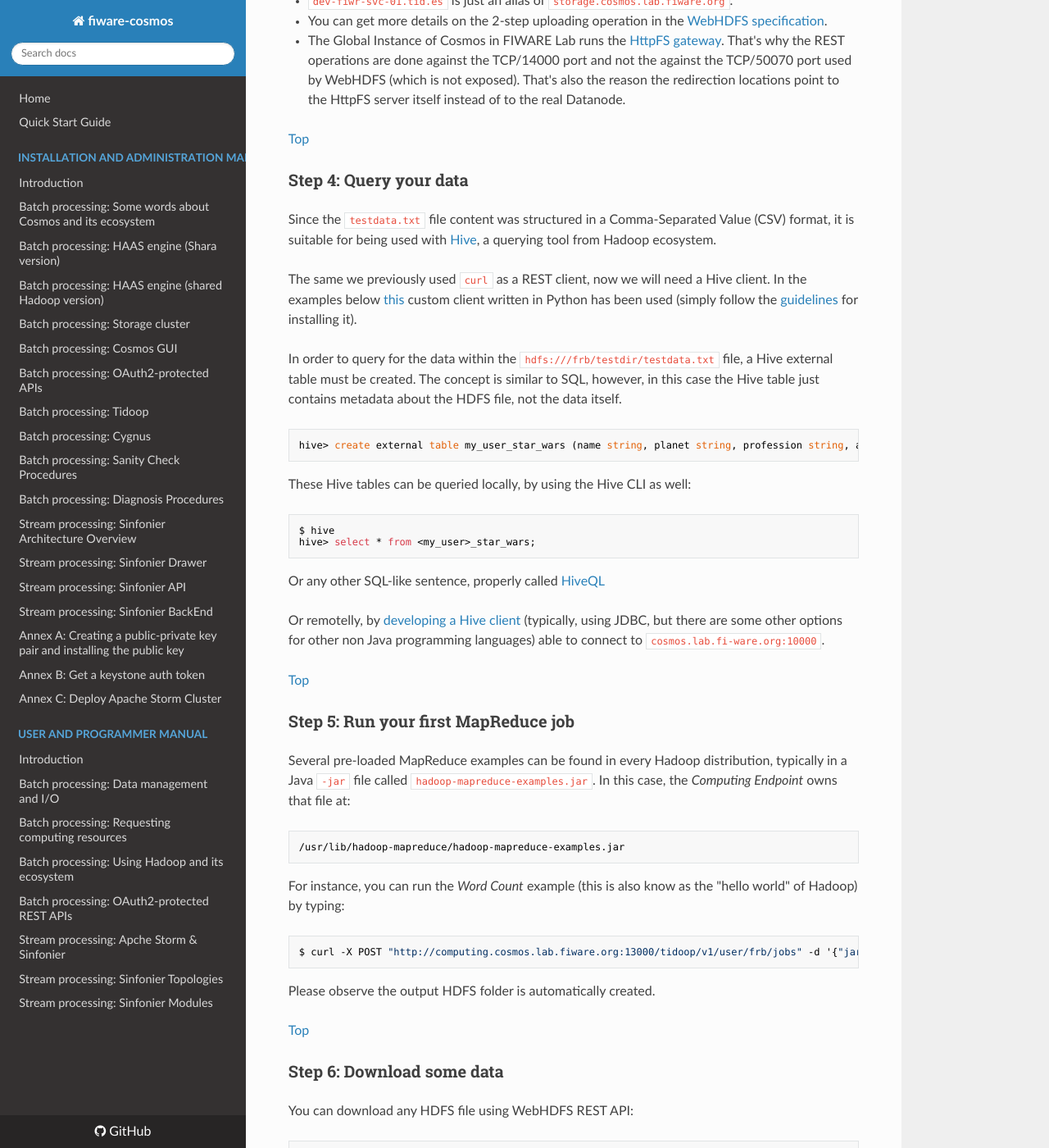
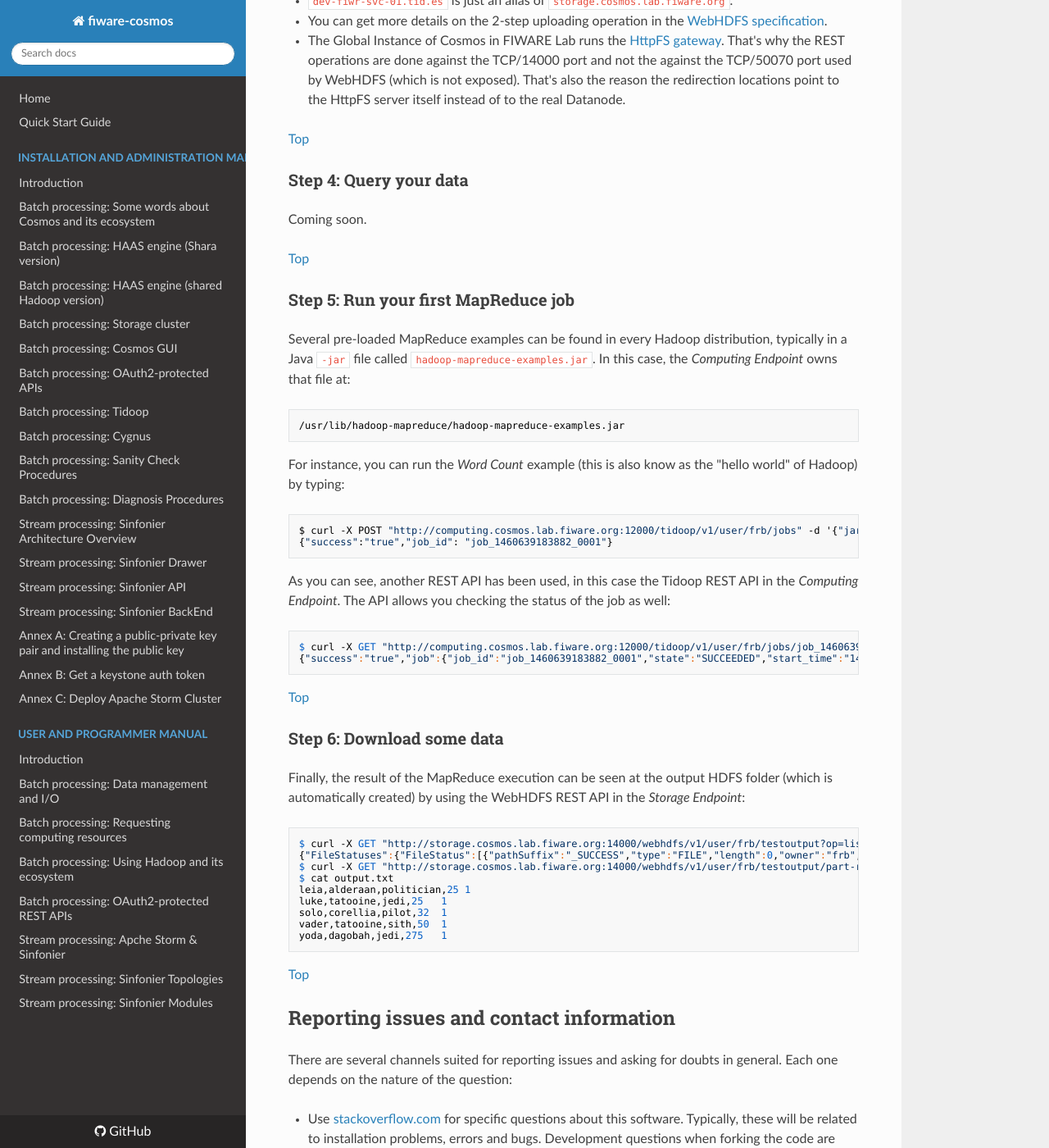
Before and after one commit to telefonicaid/fiware-cosmos, an MkDocs documentation site: the page built from doc/manuals/quick_start_guide_new.md, in a window 1280 px wide and 1400 px high, scrolled down 3831 px. Shown: the whole window at 82% size. Built offline with MkDocs 1.6.1, drawn with Linux system fonts in a browser that asks for light colours; nearby versions of some CDN libraries; comment, search, counter and statistics services are not loaded; old or Windows-style settings are respelled for this version of MkDocs.

Commit message:
[#167] [cosmos] [Quick Start Guide] Add running MR jobs and downloading data sections

```diff
--- a/doc/manuals/quick_start_guide_new.md
+++ b/doc/manuals/quick_start_guide_new.md
@@ -161,22 +161,7 @@ NOTES:
 [Top](#top)
 
 ###<a name="section3.4"></a>Step 4: Query your data
-Since the `testdata.txt` file content was structured in a Comma-Separated Value (CSV) format, it is suitable for being used with [Hive](http://hive.apache.org/), a querying tool from Hadoop ecosystem.
-
-The same we previously used `curl` as a REST client, now we will need a Hive client. In the examples below [this](../../resources/hiveclients/python/hiveserver2-client.py) custom client written in Python has been used (simply follow the [guidelines](./../resources/hiveclients/python/README.md) for installing it).
-
-In order to query for the data within the `hdfs:///frb/testdir/testdata.txt` file, a Hive external table must be created. The concept is similar to SQL, however, in this case the Hive table just contains metadata about the HDFS file, not the data itself.
-
-    hive> create external table my_user_star_wars (name string, planet string, profession string, age int) row format delimited fields terminated by ',' location '/user/my_user/input/structured/';
-
-These Hive tables can be queried locally, by using the Hive CLI as well:
-
-    $ hive
-    hive> select * from <my_user>_star_wars;
-
-Or any other SQL-like sentence, properly called [HiveQL ](http://cwiki.apache.org/confluence/display/Hive/LanguageManual)
-
-Or remotelly, by [developing a Hive client](http://github.com/telefonicaid/fiware-connectors/tree/develop/resources/hive-basic-client) (typically, using JDBC, but there are some other options for other non Java programming languages) able to connect to `cosmos.lab.fi-ware.org:10000`.
+Coming soon.
 
 [Top](#top)
 
@@ -187,16 +172,28 @@ Several pre-loaded MapReduce examples can be found in every Hadoop distribution,
 
 For instance, you can run the <i>Word Count</i> example (this is also know as the "hello world" of Hadoop) by typing:
 
-    $ curl -X POST "http://computing.cosmos.lab.fiware.org:13000/tidoop/v1/user/frb/jobs" -d '{"jar":"/usr/lib/hadoop-mapreduce/hadoop-mapreduce-examples.jar","class_name":"WordCount","lib_jars":"/usr/lib/hadoop-mapreduce/hadoop-mapreduce-examples.jar","input":"testdir","output":"outputdir"} -H "X-Auth-Token: 3azH09G1PdaGmgBNODLOtxy52f5a00"
+    $ curl -X POST "http://computing.cosmos.lab.fiware.org:12000/tidoop/v1/user/frb/jobs" -d '{"jar":"/usr/lib/hadoop-mapreduce/hadoop-mapreduce-examples.jar","class_name":"wordcount","lib_jars":"/usr/lib/hadoop-mapreduce/hadoop-mapreduce-examples.jar","input":"testdir","output":"testoutput"}' -H "Content-Type: application/json" -H "X-Auth-Token: 3azH09G1PdaGmgBNODLOtxy52f5a00"
+    {"success":"true","job_id": "job_1460639183882_0001"}
 
-Please observe the output HDFS folder is automatically created.
+As you can see, another REST API has been used, in this case the Tidoop REST API in the <i>Computing Endpoint</i>. The API allows you checking the status of the job as well:
+
+    $ curl -X GET "http://computing.cosmos.lab.fiware.org:12000/tidoop/v1/user/frb/jobs/job_1460639183882_0001" -H "X-Auth-Token: 3azH09G1PdaGmgBNODLOtxy52f5a00"
+    {"success":"true","job":{"job_id":"job_1460639183882_0001","state":"SUCCEEDED","start_time":"1461060258427","user_id":"frb"}}
 
 [Top](#top)
 
 ###<a name="section3.6"></a>Step 6: Download some data
-You can download any HDFS file using WebHDFS REST API:
+Finally, the result of the MapReduce execution can be seen at the output HDFS folder (which is automatically created) by using the WebHDFS REST API in the <i>Storage Endpoint</i>:
 
-    $ tbd
+    $ curl -X GET "http://storage.cosmos.lab.fiware.org:14000/webhdfs/v1/user/frb/testoutput?op=liststatus&user.name=frb" -H "X-Auth-Token: 3azH09G1PdaGmgBNODLOtxy52f5a00"
+    {"FileStatuses":{"FileStatus":[{"pathSuffix":"_SUCCESS","type":"FILE","length":0,"owner":"frb","group":"frb","permission":"644","accessTime":1461060272601,"modificationTime":1461060272616,"blockSize":134217728,"replication":3},{"pathSuffix":"part-r-00000","type":"FILE","length":47,"owner":"frb","group":"frb","permission":"644","accessTime":1461060272228,"modificationTime":1461060272409,"blockSize":134217728,"replication":3}]}}
+    $ curl -X GET "http://storage.cosmos.lab.fiware.org:14000/webhdfs/v1/user/frb/testoutput/part-r-00000?op=open&user.name=frb" -o output.txt -H "X-Auth-Token: 3azH09G1PdaGmgBNODLOtxy52f5a00"
+    $ cat output.txt
+    leia,alderaan,politician,25	1
+    luke,tatooine,jedi,25	1
+    solo,corellia,pilot,32	1
+    vader,tatooine,sith,50	1
+    yoda,dagobah,jedi,275	1
 
 [Top](#top)
 
```
